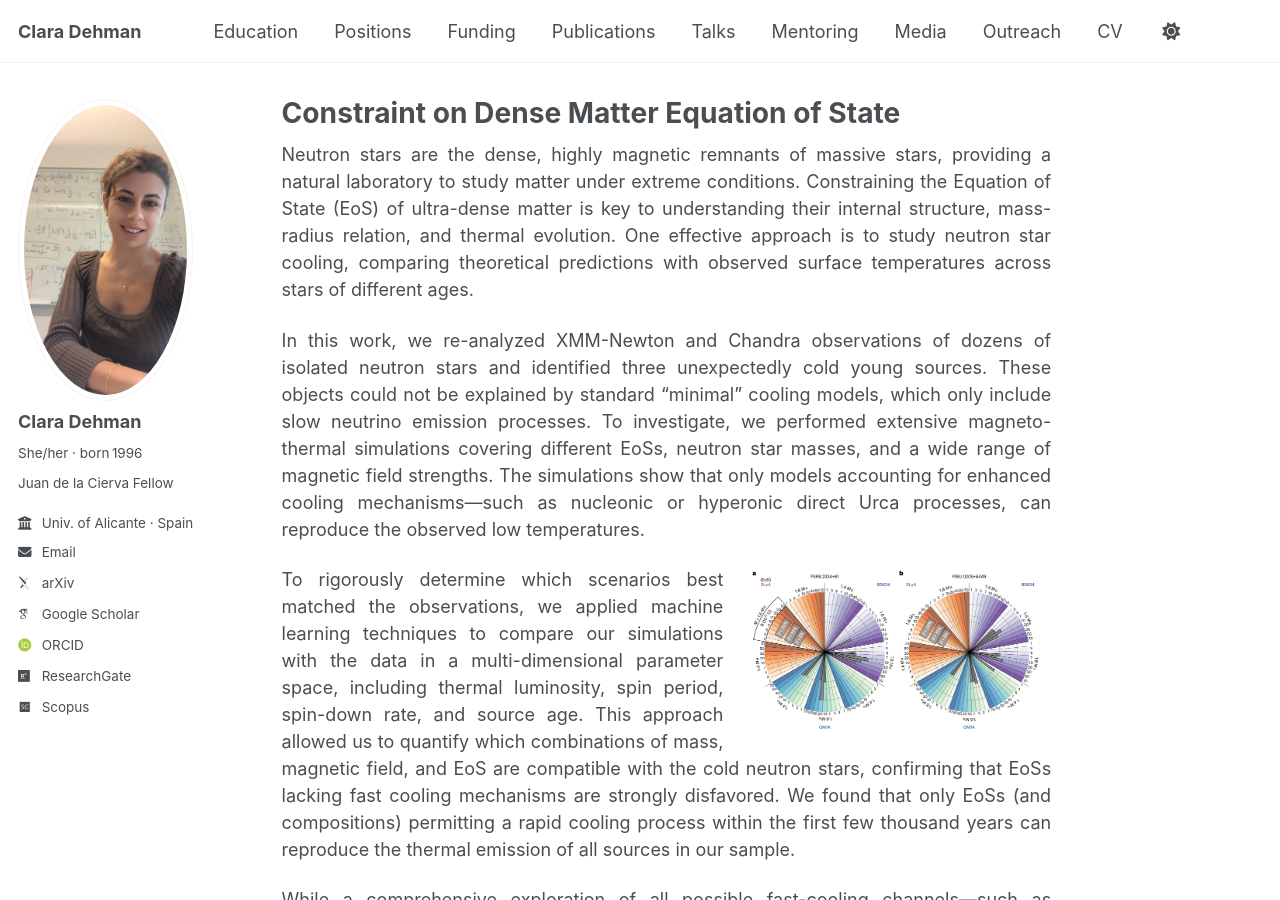
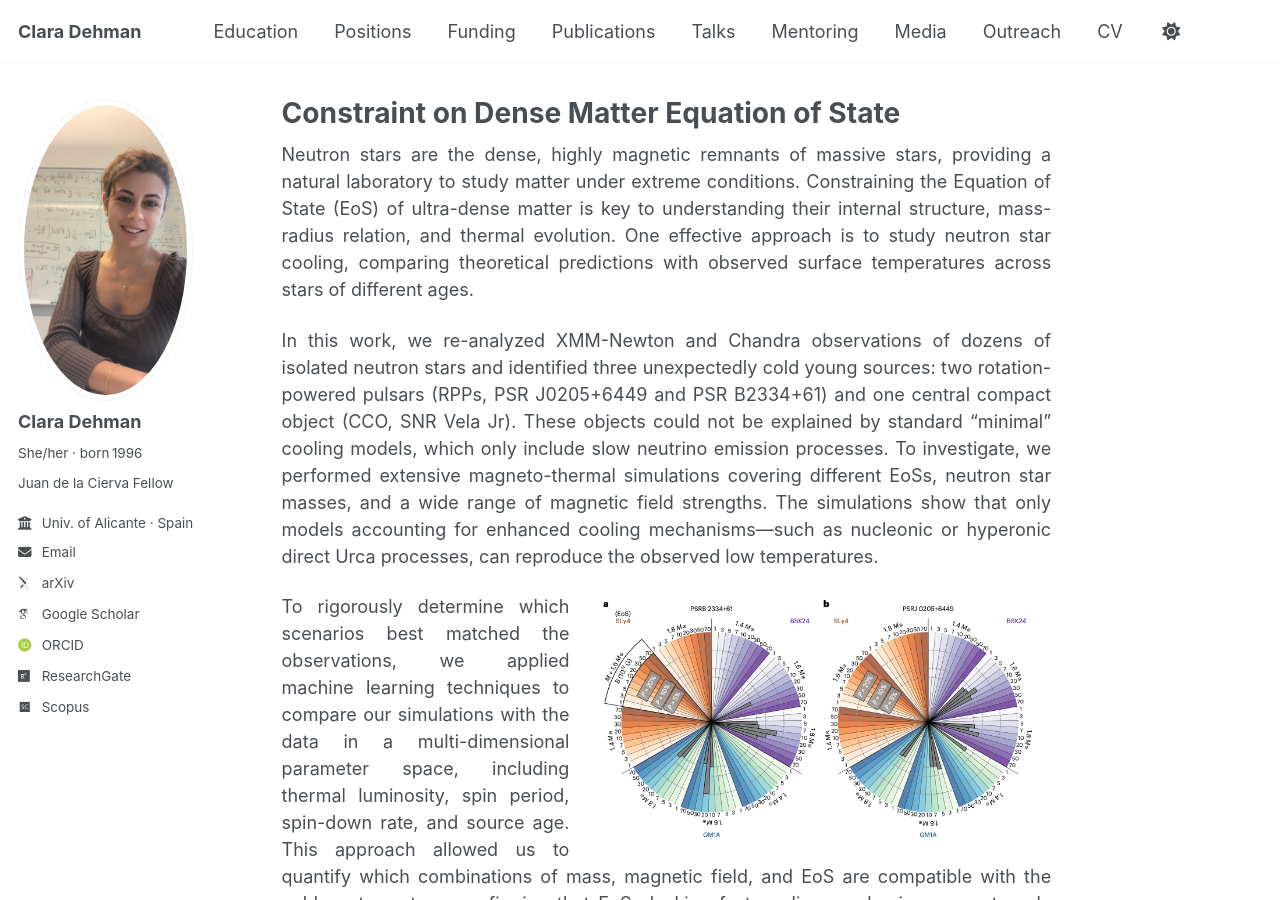
Before and after one commit to ClaraDehman/ClaraDehman.github.io, a Jekyll site: the page built from contrainteos.md, in a window 1280 px wide and 900 px high. Built offline with Jekyll 4.4.1, drawn with Linux system fonts in a browser that asks for light colours; some web fonts are replaced.

Commit message:
Update contrainteos.md

```diff
--- a/contrainteos.md
+++ b/contrainteos.md
@@ -11,13 +11,13 @@ Neutron stars are the dense, highly magnetic remnants of massive stars, providin
   </p>
 
  <p style="text-align: justify;">
-In this work, we re-analyzed XMM-Newton and Chandra observations of dozens of isolated neutron stars and identified three unexpectedly cold young sources. These objects could not be explained by standard “minimal” cooling models, which only include slow neutrino emission processes. To investigate, we performed extensive magneto-thermal simulations covering different EoSs, neutron star masses, and a wide range of magnetic field strengths. The simulations show that only models accounting for enhanced cooling mechanisms—such as nucleonic or hyperonic direct Urca processes, can reproduce the observed low temperatures.
+In this work, we re-analyzed XMM-Newton and Chandra observations of dozens of isolated neutron stars and identified three unexpectedly cold young sources: two rotation-powered pulsars (RPPs, PSR J0205+6449 and PSR B2334+61) and one central compact object (CCO, SNR Vela Jr). These objects could not be explained by standard “minimal” cooling models, which only include slow neutrino emission processes. To investigate, we performed extensive magneto-thermal simulations covering different EoSs, neutron star masses, and a wide range of magnetic field strengths. The simulations show that only models accounting for enhanced cooling mechanisms—such as nucleonic or hyperonic direct Urca processes, can reproduce the observed low temperatures.
   </p>
 
 <!-- IMAGE floated to the right -->
 <img src="/files/pie_constraintEOS.png"
      alt="Constraints on equations of state"
-     style="float:right; width:40%; margin-left:20px; border-radius:6px;">
+     style="float:right; width:60%; margin-left:20px; border-radius:6px;">
 
 <p style="text-align: justify;">
   To rigorously determine which scenarios best matched the observations, we applied machine learning techniques to compare our simulations with the data in a multi-dimensional parameter space, including thermal luminosity, spin period, spin-down rate, and source age. This approach allowed us to quantify which combinations of mass, magnetic field, and EoS are compatible with the cold neutron stars, confirming that EoSs lacking fast cooling mechanisms are strongly disfavored. We found that only EoSs (and compositions) permitting a rapid cooling process within the first few thousand years can reproduce the thermal emission of all sources in our sample.
```
